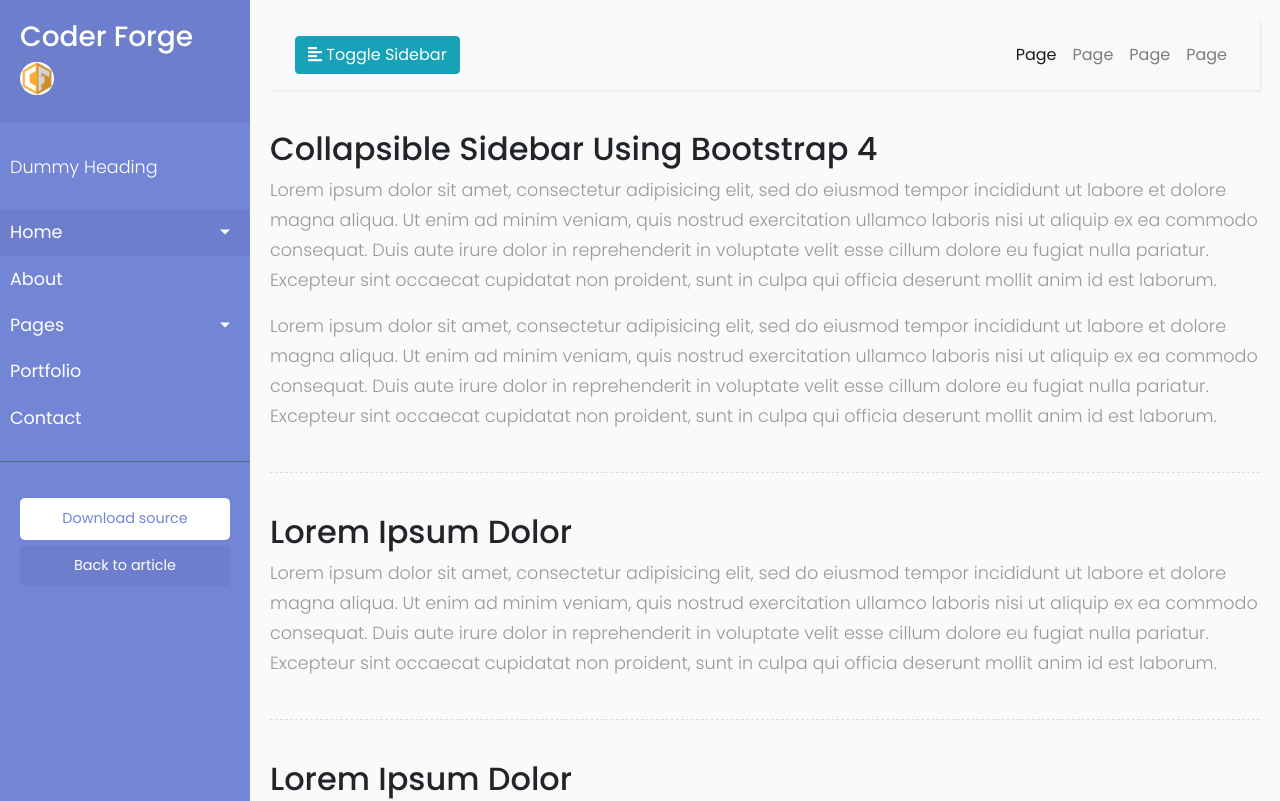
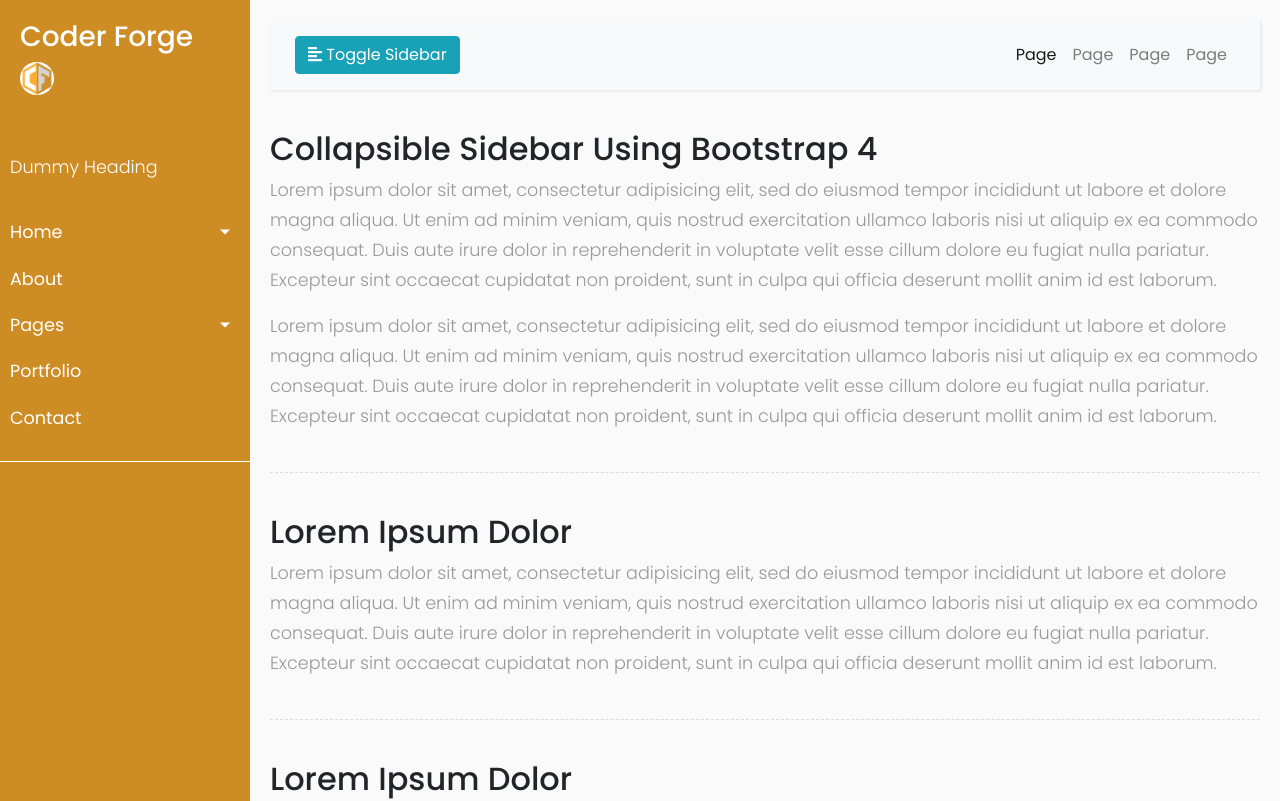
Before and after one commit to roisinquinn1234/coder-forge, a plain HTML site: page index.html in a window 1280 px wide. Shown: the top 801 px of the page. Drawn offline with nearby package versions, Linux system fonts and the light colour scheme.

Commit message:
Changed background color to orange
Style changes

Signed-off-by: Paul McQuade <paulmcquad@gmail.com>

```diff
--- a/index.html
+++ b/index.html
@@ -65,15 +65,6 @@
                 </li>
                 <li>
                     <a href="#">Contact</a>
-                </li>
-            </ul>
-
-            <ul class="list-unstyled CTAs">
-                <li>
-                    <a href="https://bootstrapious.com/tutorial/files/sidebar.zip" class="download">Download source</a>
-                </li>
-                <li>
-                    <a href="https://bootstrapious.com/p/bootstrap-sidebar" class="article">Back to article</a>
                 </li>
             </ul>
         </nav>
--- a/style.css
+++ b/style.css
@@ -59,7 +59,7 @@ a:focus {
 #sidebar {
     min-width: 250px;
     max-width: 250px;
-    background: #7386D5;
+    background: #ce8c25;
     color: #fff;
     transition: all 0.3s;
 }
@@ -70,12 +70,12 @@ a:focus {
 
 #sidebar .sidebar-header {
     padding: 20px;
-    background: #6d7fcc;
+    background: #ce8c25;
 }
 
 #sidebar ul.components {
     padding: 20px 0;
-    border-bottom: 1px solid #47748b;
+    border-bottom: 1px solid #ffffff;
 }
 
 #sidebar ul p {
@@ -97,7 +97,7 @@ a:focus {
 #sidebar ul li.active>a,
 a[aria-expanded="true"] {
     color: #fff;
-    background: #6d7fcc;
+    background: #ce8c25;
 }
 
 a[data-toggle="collapse"] {
@@ -115,7 +115,7 @@ a[data-toggle="collapse"] {
 ul ul a {
     font-size: 0.9em !important;
     padding-left: 30px !important;
-    background: #6d7fcc;
+    background: #ce8c25;
 }
 
 ul.CTAs {
@@ -130,14 +130,9 @@ ul.CTAs a {
     margin-bottom: 5px;
 }
 
-a.download {
-    background: #fff;
-    color: #7386D5;
-}
-
 a.article,
 a.article:hover {
-    background: #6d7fcc !important;
+    background: #ce8c25 !important;
     color: #fff !important;
 }
 
```
